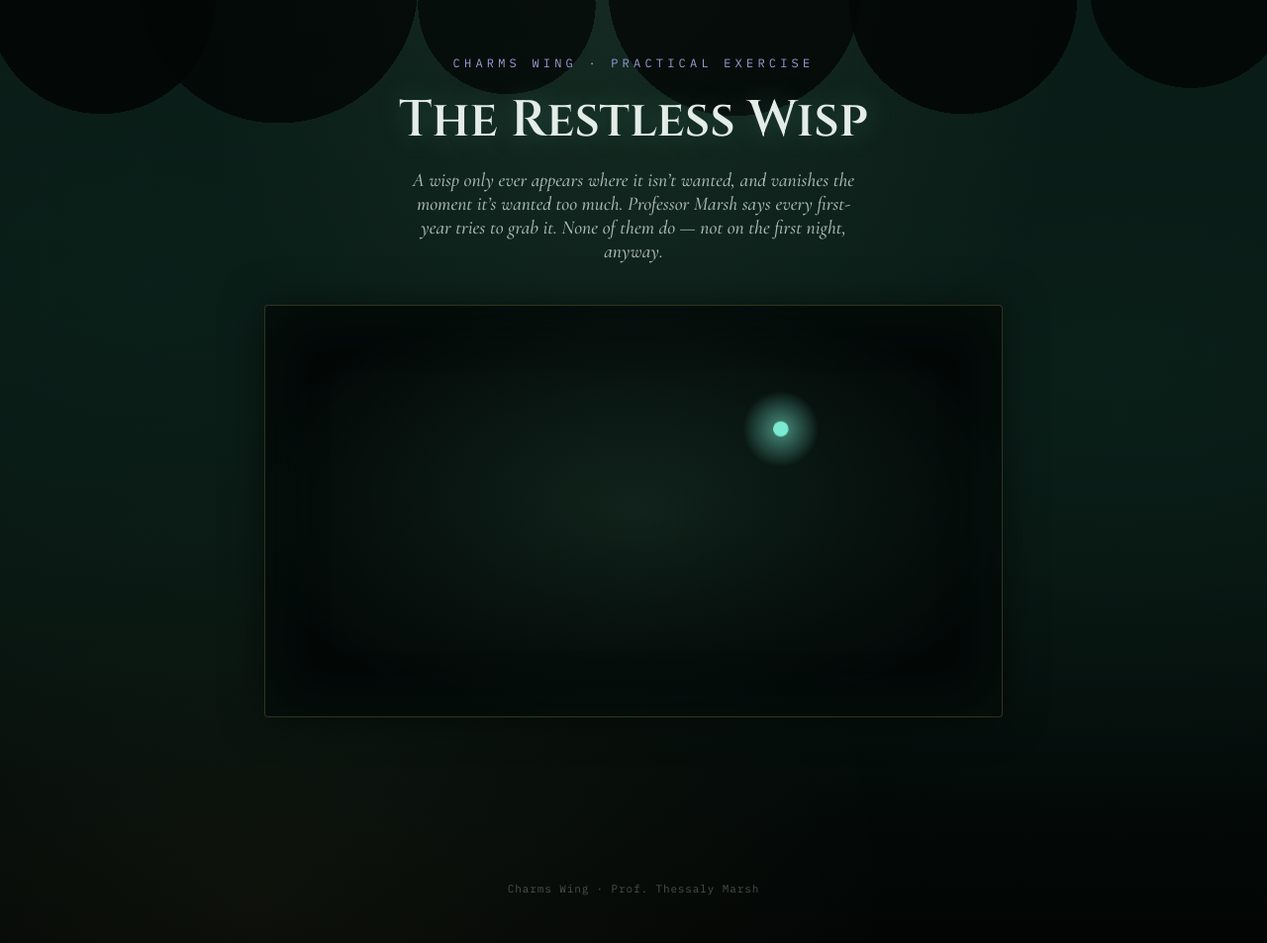
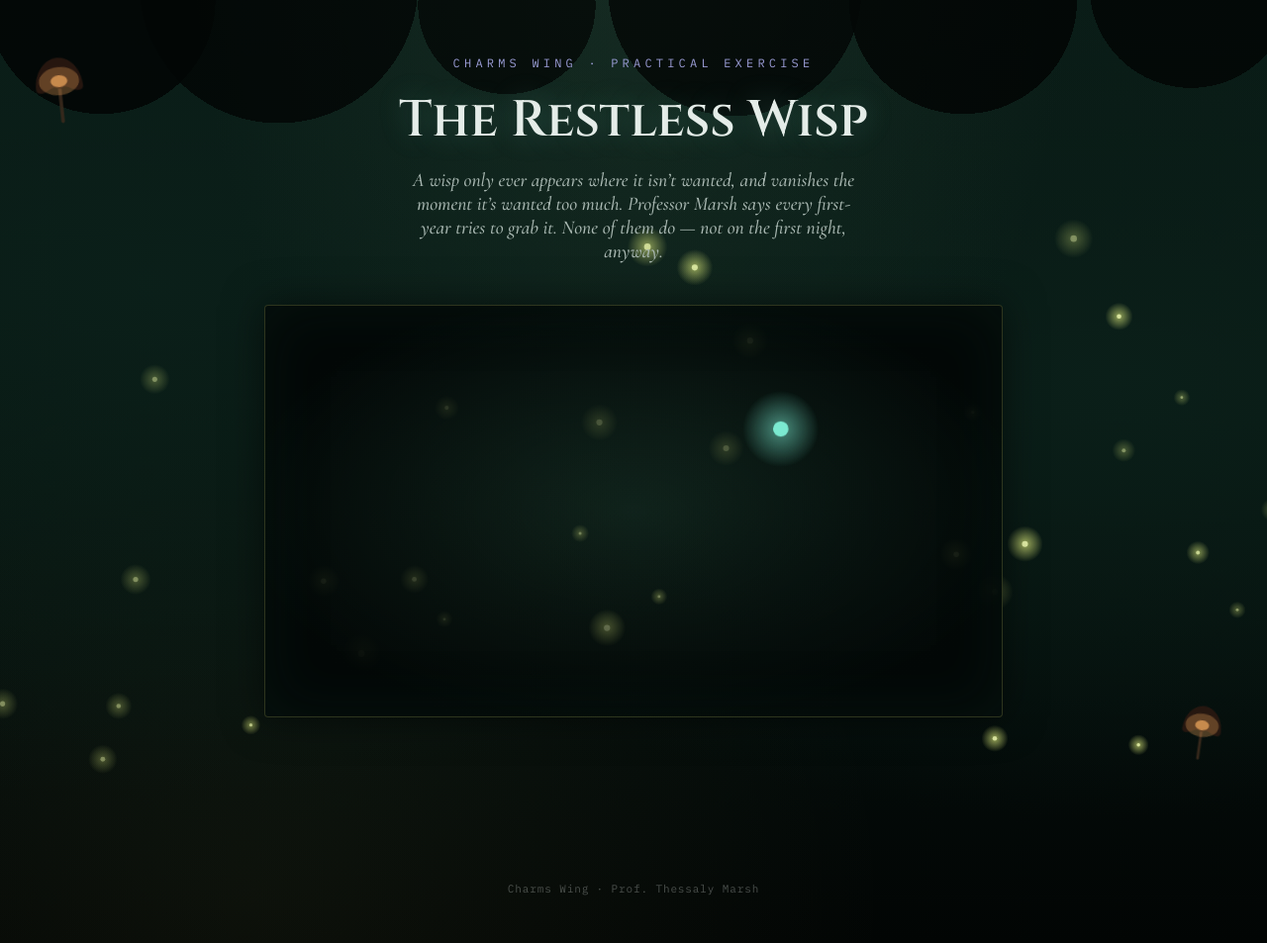
Before and after one commit to jenniferxmg9880/wisp-chase, a Flask app: page / in a window 1280 px wide. Shown: the whole page at 99% size. Run offline with Flask 3, Linux system fonts and the light colour scheme.

Commit message:
Add files via upload

```diff
--- a/templates/index.html
+++ b/templates/index.html
@@ -9,6 +9,25 @@
 <link rel="stylesheet" href="{{ url_for('static', filename='style.css') }}">
 </head>
 <body>
+<canvas id="fireflies" aria-hidden="true"></canvas>
+
+<div class="mushroom-deco tl" aria-hidden="true">
+  <svg viewBox="0 0 80 90" fill="none">
+    <path d="M40 50 L40 88" stroke="#3a2a1c" stroke-width="4" stroke-linecap="round"/>
+    <path d="M12 48 C12 26 26 12 40 12 C54 12 68 26 68 48 C68 54 60 54 54 50 C48 46 44 46 40 50 C36 46 32 46 26 50 C20 54 12 54 12 48 Z" fill="#2a1810"/>
+    <ellipse cx="40" cy="40" rx="10" ry="7" fill="#e8a15a" opacity="0.9"/>
+    <ellipse cx="40" cy="40" rx="10" ry="7" fill="#e8a15a" opacity="0.35" transform="scale(2.4)" transform-origin="40px 40px"/>
+  </svg>
+</div>
+<div class="mushroom-deco br" aria-hidden="true">
+  <svg viewBox="0 0 80 90" fill="none">
+    <path d="M40 50 L40 88" stroke="#3a2a1c" stroke-width="4" stroke-linecap="round"/>
+    <path d="M12 48 C12 26 26 12 40 12 C54 12 68 26 68 48 C68 54 60 54 54 50 C48 46 44 46 40 50 C36 46 32 46 26 50 C20 54 12 54 12 48 Z" fill="#2a1810"/>
+    <ellipse cx="40" cy="40" rx="10" ry="7" fill="#e8a15a" opacity="0.9"/>
+    <ellipse cx="40" cy="40" rx="10" ry="7" fill="#e8a15a" opacity="0.35" transform="scale(2.4)" transform-origin="40px 40px"/>
+  </svg>
+</div>
+
 <div class="wrap">
   <span class="eyebrow">Charms Wing &middot; Practical Exercise</span>
   <h1>The Restless Wisp</h1>
@@ -31,6 +50,7 @@
 
 <footer>Charms Wing &middot; Prof. Thessaly Marsh</footer>
 
+<script src="{{ url_for('static', filename='fireflies.js') }}"></script>
 <script src="{{ url_for('static', filename='game.js') }}"></script>
 </body>
 </html>
```
